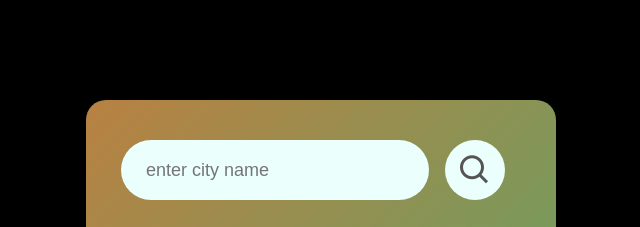
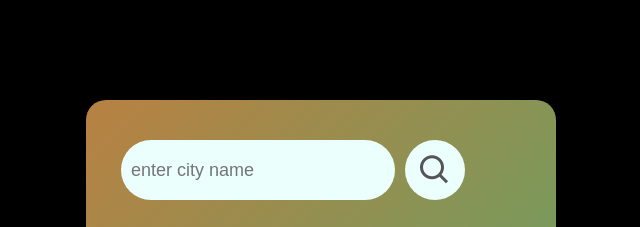
Before and after one commit to nivas2/nivas_weather_app, a plain HTML site: page index.html in a window 1280 px wide. Shown: the top 227 px of the page, without its empty margins (319-959 px from the left). Drawn offline with nearby package versions, Linux system fonts and the light colour scheme.

Commit message:
Add files via upload

```diff
--- a/styles.css
+++ b/styles.css
@@ -22,7 +22,7 @@ body{
 }
 
 .search{
-    width: 100%;
+    width: 90%;
 
     align-items: center;
     justify-content: space-between;
@@ -34,11 +34,11 @@ body{
     outline: 0;
     background: #ebfffc;
     color: #555;
-    padding: 10px 25px;
+    padding: 10px 10px;
     height: 60px;
     border-radius: 30px;
     flex: 1;
-    margin-right: 16px;
+    margin-right: 10px;
     font-size:18px ;
 }
 
@@ -48,7 +48,7 @@ body{
         background: #ebfffc;
         color: #555;
         height: 60px;
-        width: 60px;
+        width: 60px;;
         border-radius: 50%;
         cursor: pointer;
         margin-right: 16px;
```
